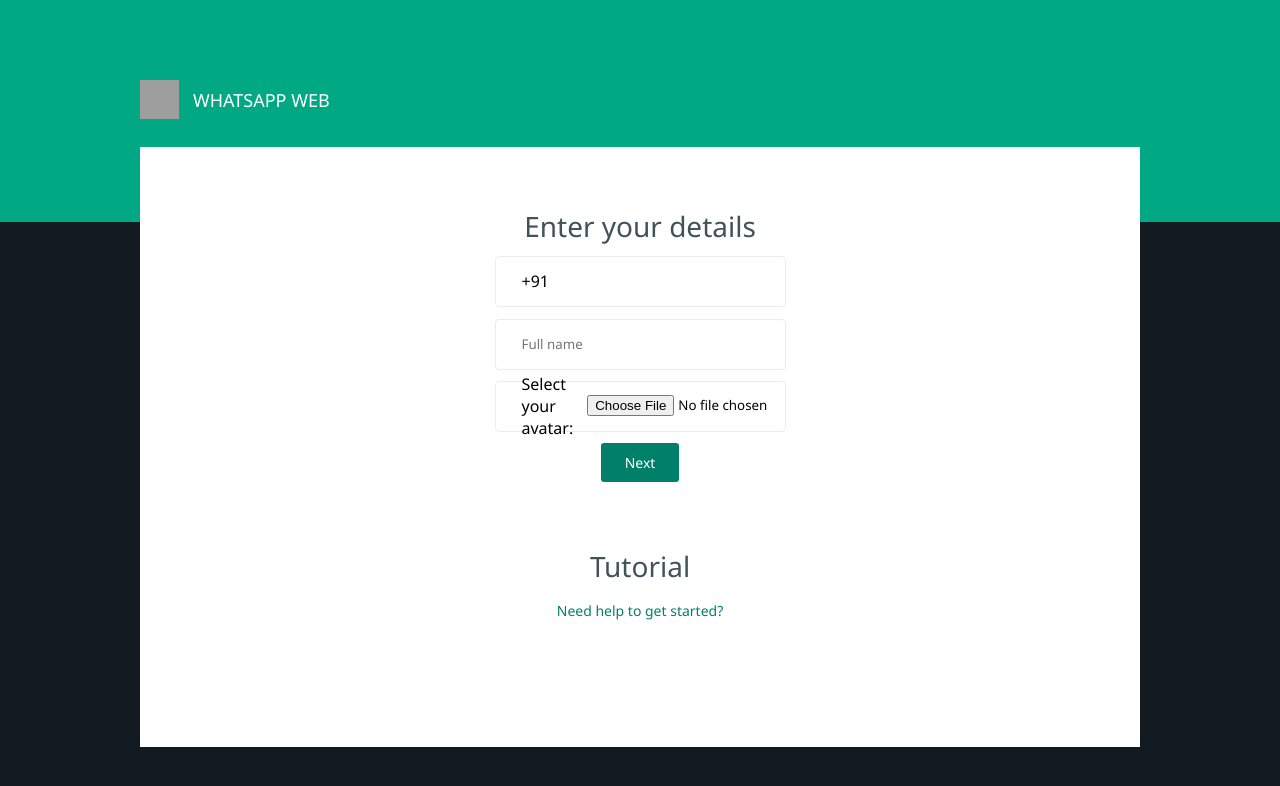
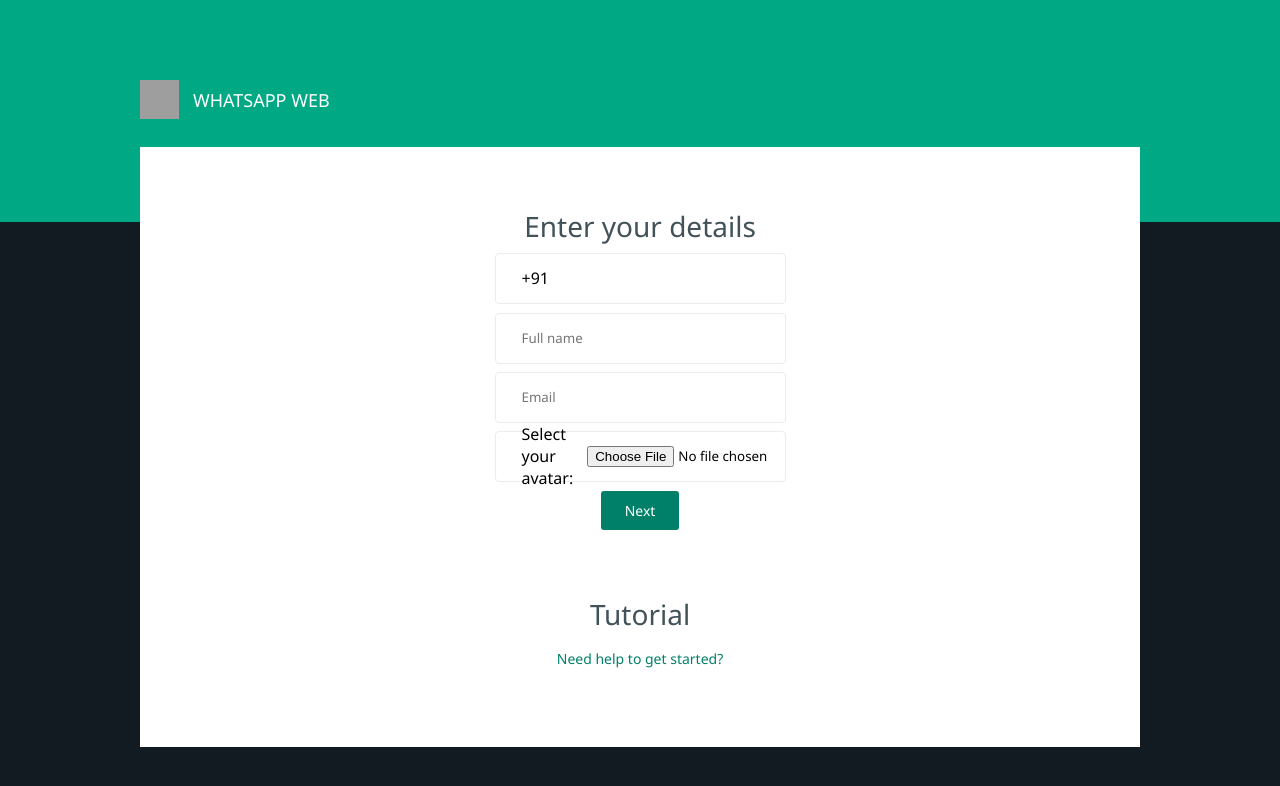
Before and after one commit to priyarathore20/whatsapp-clone, a React (Create React App) app: page / in a window 1280 px wide. Shown: the top 786 px of the page. Built offline with nearby package versions, Linux system fonts and the light colour scheme; grey boxes are pictures that could not be loaded.

Commit message:
debugging

```diff
--- a/src/Components/ChatPage/ChatPage.styled.js
+++ b/src/Components/ChatPage/ChatPage.styled.js
@@ -46,3 +46,9 @@
   margin: 18px 0 0;
   text-align: center;
 `;
+
+export const Encryption = styled.div`
+display: none;
+width: 100%;
+height: 15px;
+`
--- a/src/Pages/LandingPage/LandingPage.styled.js
+++ b/src/Pages/LandingPage/LandingPage.styled.js
@@ -68,7 +68,7 @@
   align-items: center;
   justify-content: space-between;
   flex-direction: column;
-  height: 400px;
+  height: 550px;
 }
 
 .number-title {
--- a/src/Pages/LandingPage/index.jsx
+++ b/src/Pages/LandingPage/index.jsx
@@ -14,6 +14,7 @@
 const LandingPage = () => {
   const [phoneNumber, setPhoneNumber] = useState("");
   const [fullName, setFullName] = useState("");
+  const [email, setEmail] = useState("");
   const auth = getAuth(app);
   const db = getFirestore(app);
   const navigate = useNavigate();
@@ -36,14 +37,15 @@
     try {
       const data = await createUserWithEmailAndPassword(
         auth,
-        phoneNumber,
-        fullName
+        email,
+        phoneNumber
       );
       console.log("user created", data);
       const documentID = data.user.uid;
       const dataToAdd = {
         name: fullName,
         phone: phoneNumber,
+        email: email,
         avatarURL: "",
         uid: data.user.uid,
       };
@@ -83,6 +85,13 @@
               value={fullName}
               onChange={(e) => setFullName(e.target.value)}
             />
+            <input
+              type="text"
+              placeholder="Email"
+              className="number"
+              value={email}
+              onChange={(e) => setEmail(e.target.value)}
+            />
             <p className="number">
               Select your avatar: <input type="file" className="number-input" />
             </p>
```
